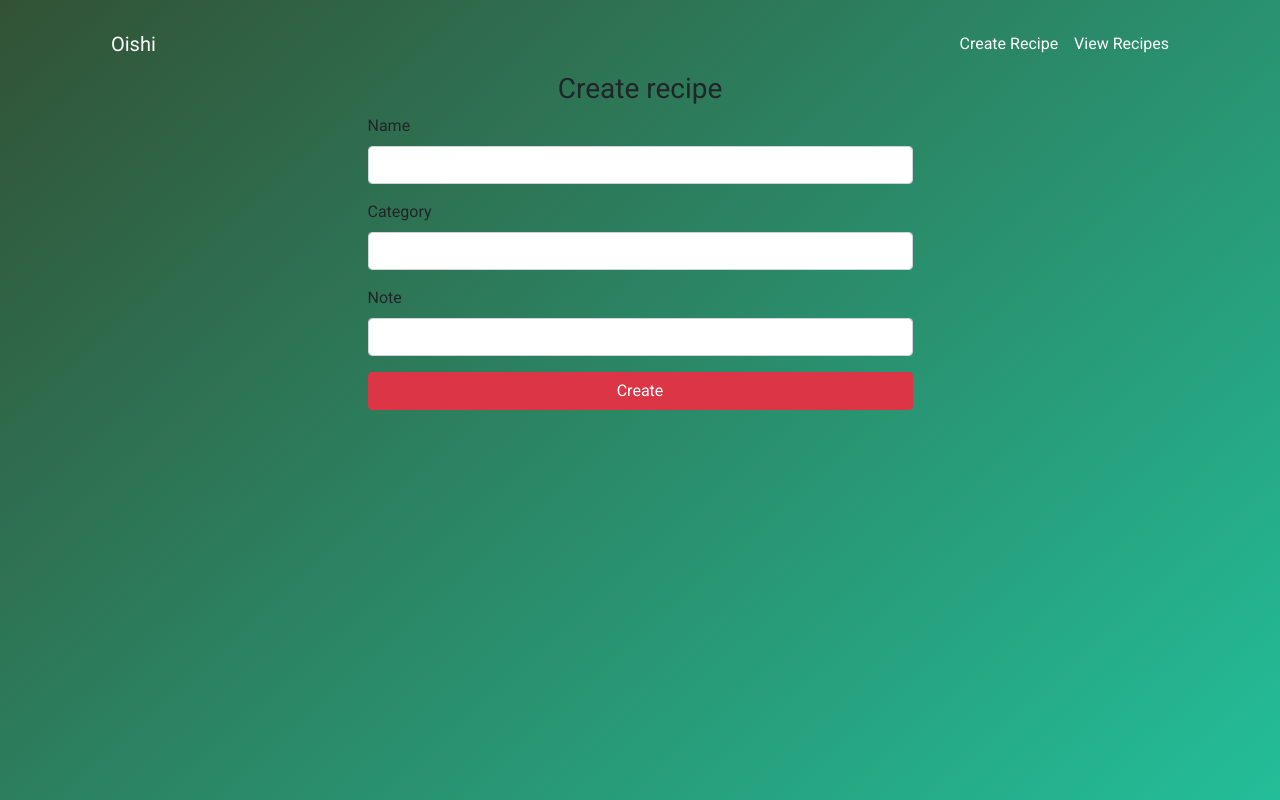
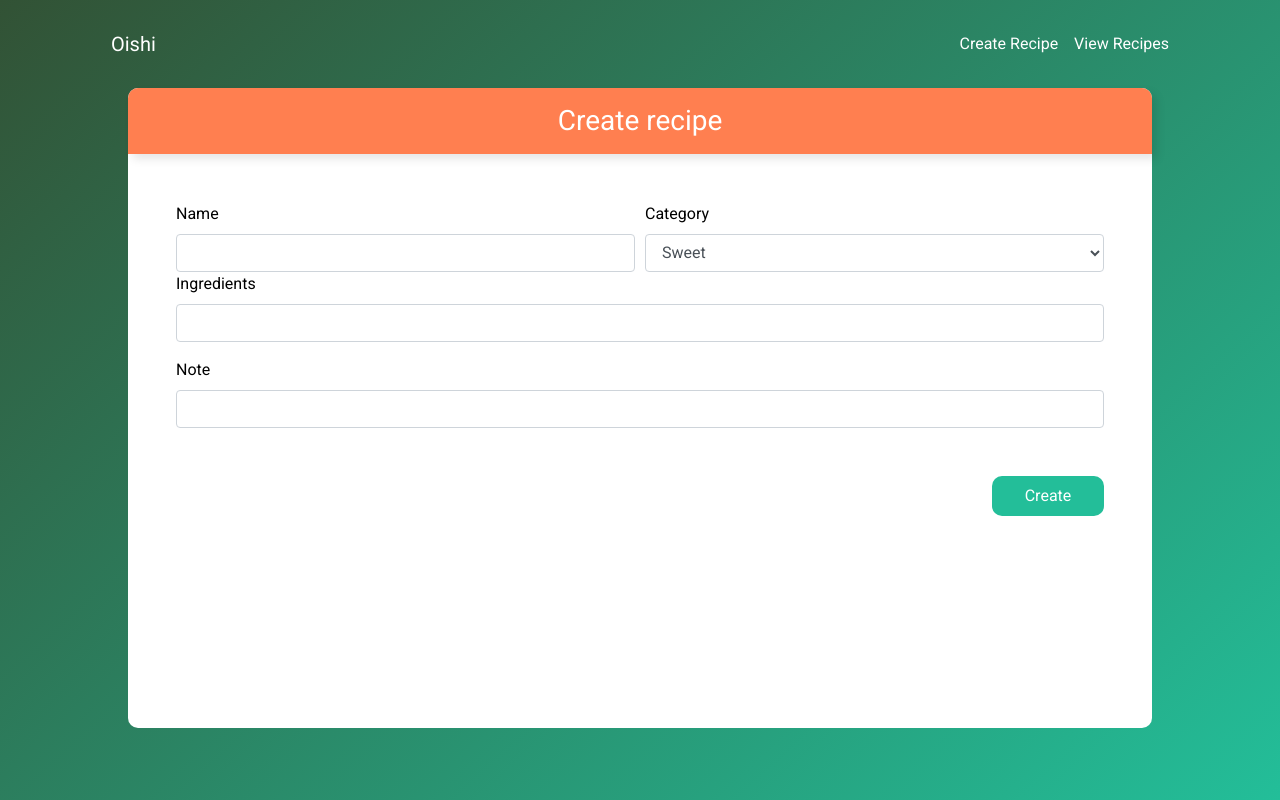
Before and after one commit to charlottedrb/lpdim_js_oishi, a Vue app: page /add in a window 1280 px wide. Built offline with nearby package versions, Linux system fonts and the light colour scheme.

Commit message:
style of create view

```diff
--- a/src/components/CreateComponent.vue
+++ b/src/components/CreateComponent.vue
@@ -1,27 +1,39 @@
 <template>
-    <div class="row justify-content-center">
-        <div class="col-md-6">
+<div class="d-flex justify-content-center mt-3">
+        <div class="block">
+            <div class="block-title">
                 <h3 class="text-center">Create recipe</h3>
+            </div>
+            <div class="block-content">
                 <form @submit.prevent="handleSubmitForm">
-                <div class="form-group">
+                    <div class="form-row">
+                        <div class="col-6">
                             <label>Name</label>
                             <input type="text" class="form-control" v-model="recipe.name" required>
                         </div>
+                        <div class="col-6">
+                            <label>Category</label>
+                            <select class="form-control" name="category" id="category" v-model="selectedCategory">
+                                <option v-for="category in categories" :key="category.value" v-bind:value="category.value">{{ category.name }}</option>
+                            </select>
+                        </div>
+                    </div>
 
                     <div class="form-group">
-                    <label>Category</label>
+                        <label>Ingredients</label>
                         <input type="email" class="form-control" v-model="recipe.category" required>
                     </div>
 
                     <div class="form-group">
                         <label>Note</label>
-                    <input type="text" class="form-control" v-model="recipe.note" required>
+                        <input type="number" class="form-control" v-model="recipe.note" required>
                     </div>
 
-                <div class="form-group">
-                    <button class="btn btn-danger btn-block">Create</button>
+                    <div class="form-group text-right">
+                        <button class="block-btn">Create</button>
                     </div>
                 </form>
+            </div>
         </div>
     </div>
 </template>
@@ -36,7 +48,14 @@ import axios from "axios";
                    name: '',
                    category: '',
                    note: ''
-                }
+                },
+                selectedCategory: "sweet",
+                categories: [
+                    { name: "Sweet", value: "sweet" },
+                    { name: "Salted", value: "salted"},
+                    { name: "Dessert", value: "dessert"},
+                    { name: "Fried", value: "fried"},
+                ],
             }
         },
         methods: {
--- a/src/components/ShowComponent.vue
+++ b/src/components/ShowComponent.vue
@@ -3,8 +3,8 @@
         <div class="block">
             <div class="block-content">
                 <div class="infos">
-                    <div class="badge badge-primary" id="duree">Durée</div>
-                    <div class="badge badge-secondary" id="parts">Parts</div>
+                    <div class="badge badge-primary" id="duree">Time</div>
+                    <div class="badge badge-secondary" id="parts">Units</div>
                 </div>
                 <div class="block-image">
                     <img :src="recipe.image">
@@ -20,7 +20,7 @@
                     </div>
 
                     <div class="ingredients">
-                        <h4>Ingrédients :</h4>
+                        <h4>Ingredients :</h4>
                         <ul>
                             <li>Beurre</li>
                             <li>Patate douce</li>
@@ -29,7 +29,7 @@
                         </ul>
                     </div>
                     <div class="preparation">
-                        <h4>Préparation :</h4>
+                        <h4>Preparation :</h4>
                         <ol>
                             <li></li>
                             <li></li>
--- a/src/styles/interface/_block.scss
+++ b/src/styles/interface/_block.scss
@@ -15,6 +15,19 @@ $radius: 10px;
     background-color: $white;
     color: $black;
     border-radius: $radius;
+
+    &-title{
+        padding: 1rem;
+        background-color: $tertiary;
+        color: $white;
+        border-top-left-radius: $radius;
+        border-top-right-radius: $radius;
+        box-shadow: 5px 5px 10px rgba($color: #000000, $alpha: 0.1);
+
+        & > * {
+            margin-bottom: 0;
+        }
+    }
 
     &-content{
         height: 80vh;
@@ -69,4 +82,14 @@ $radius: 10px;
             }
         }
     }
+
+    &-btn{
+        width: 7rem;
+        padding: 0.5rem;
+        border: none;
+        margin-top: 2rem;
+        background-color: $secondary;
+        color: $white;
+        border-radius: $radius;
+    }
 }
```
Lines whose indentation alone changed are shown as unchanged.
